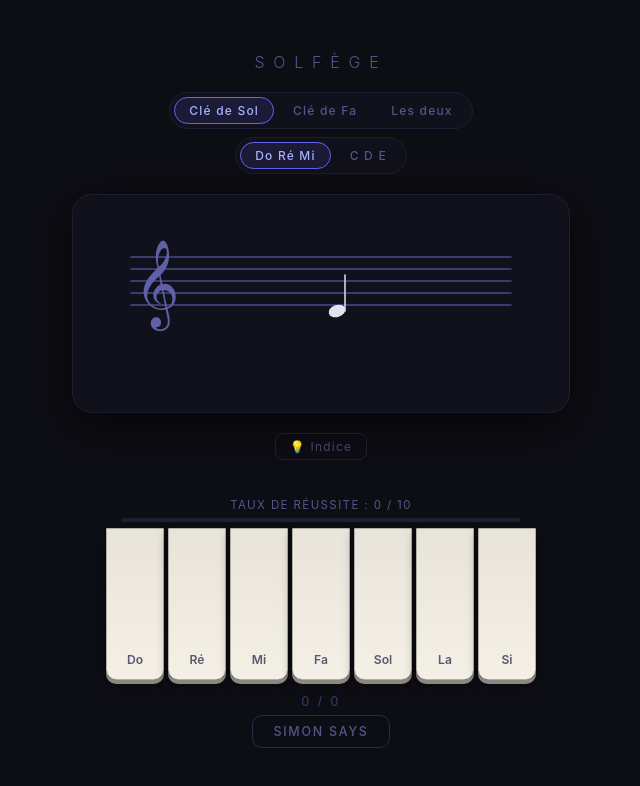
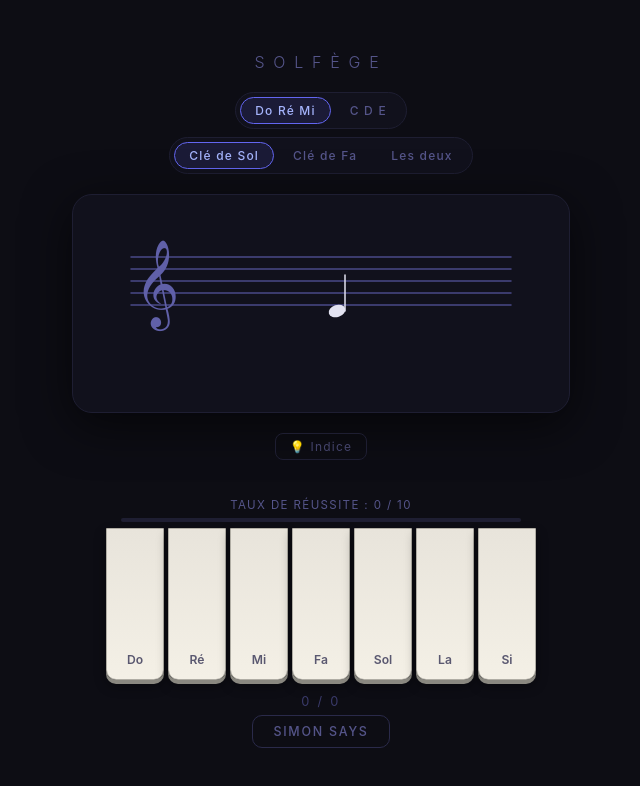
Before and after one commit to ell-ka/solfege, a plain HTML site: page index.html in a window 1280 px wide. Shown: the whole page, without its empty margins (319-959 px from the left). Drawn offline with Linux system fonts and the light colour scheme.

Commit message:
Move notation toggle first, update clef labels in anglo mode (closes #3)
Clef buttons now read Treble/Bass/Both when anglo notation is active.

Co-Authored-By: Claude Sonnet 4.6 (1M context) <noreply@anthropic.com>

```diff
--- a/index.html
+++ b/index.html
@@ -12,13 +12,13 @@
 
 <div class="settings">
   <div class="clef-toggle">
+    <button class="clef-btn notation-btn active" data-notation="french">Do Ré Mi</button>
+    <button class="clef-btn notation-btn"        data-notation="anglo">C D E</button>
+  </div>
+  <div class="clef-toggle">
     <button class="clef-btn active" data-clef="treble">Clé de Sol</button>
     <button class="clef-btn"        data-clef="bass">Clé de Fa</button>
     <button class="clef-btn"        data-clef="both">Les deux</button>
-  </div>
-  <div class="clef-toggle">
-    <button class="clef-btn notation-btn active" data-notation="french">Do Ré Mi</button>
-    <button class="clef-btn notation-btn"        data-notation="anglo">C D E</button>
   </div>
 </div>
 
--- a/js/main.js
+++ b/js/main.js
@@ -259,10 +259,20 @@ document.querySelectorAll('[data-clef]').forEach(btn => {
 });
 
 // ── Notation toggle UI ────────────────────────────────────────────────────────
+const CLEF_LABELS = {
+  french: { treble: 'Clé de Sol', bass: 'Clé de Fa', both: 'Les deux' },
+  anglo:  { treble: 'Treble',     bass: 'Bass',       both: 'Both'     },
+};
+
 function applyNotationSetting(value) {
   setNotation(value);
   document.querySelectorAll('.notation-btn').forEach(btn => {
     btn.classList.toggle('active', btn.dataset.notation === value);
+  });
+  // Update clef toggle labels to match notation
+  const labels = CLEF_LABELS[value] || CLEF_LABELS.french;
+  document.querySelectorAll('[data-clef]').forEach(btn => {
+    btn.textContent = labels[btn.dataset.clef] ?? btn.textContent;
   });
   // Rebuild piano labels in place
   rebuildPiano(keysEl, activeClef, answer);
```
